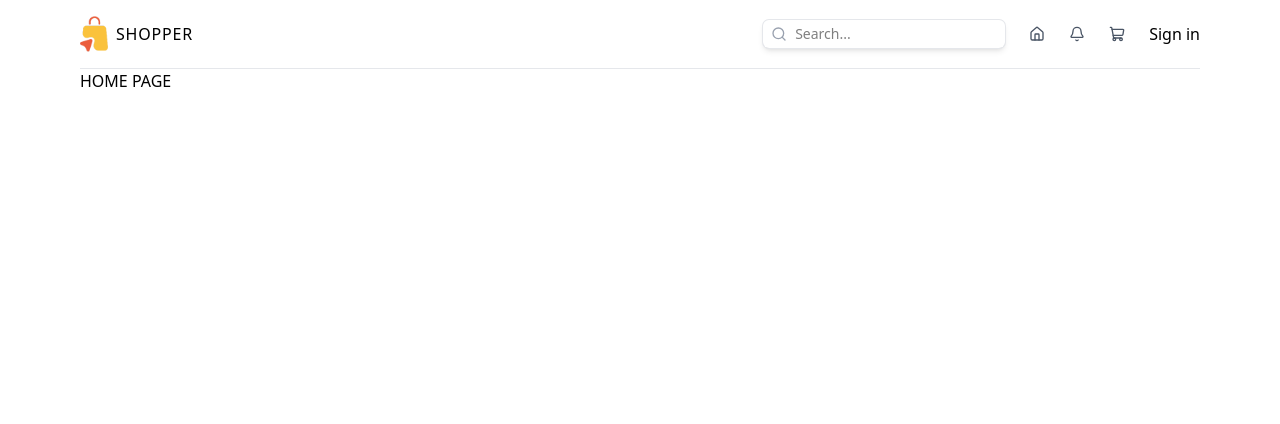
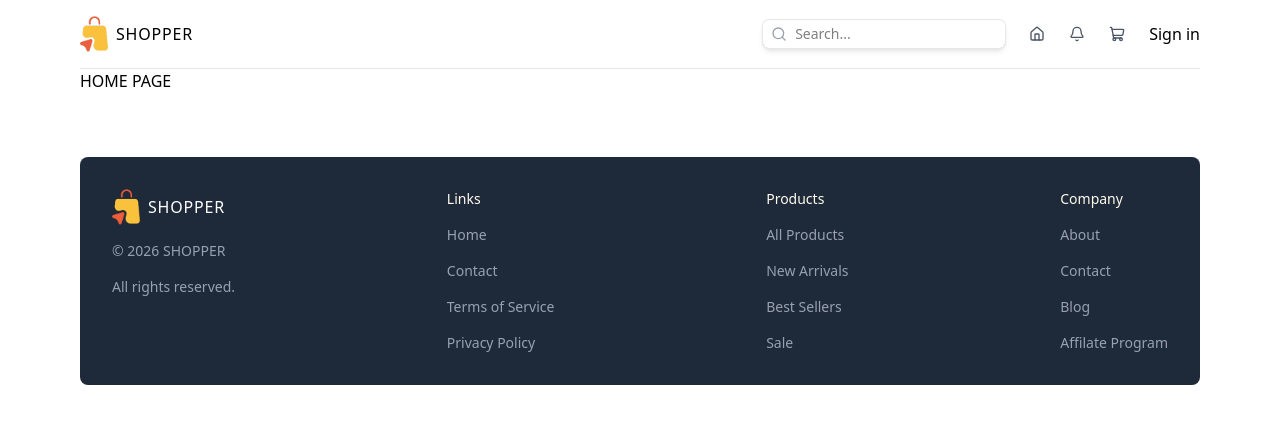
Before and after one commit to milad-ramavandi/e-commerce-ui, a Next.js app: page / in a window 1280 px wide. Shown: the top 424 px of the page. Built offline with nearby package versions, Linux system fonts and the light colour scheme.

Commit message:
feat: implementing Footer component & create constants folder

```diff
--- a/app/layout.tsx
+++ b/app/layout.tsx
@@ -2,6 +2,7 @@ import type { Metadata } from "next";
 import { Geist, Geist_Mono } from "next/font/google";
 import "../styles/globals.css";
 import Header from "@/components/Header";
+import Footer from "@/components/Footer";
 
 const geistSans = Geist({
   variable: "--font-geist-sans",
@@ -28,6 +29,7 @@ export default function RootLayout({ children }: LayoutProps<"/">) {
         <div className="mx-auto p-4 sm:max-w-xl md:max-w-2xl lg:max-w-3xl xl:max-w-6xl">
           <Header/>
           {children}
+          <Footer/>
         </div>
       </body>
     </html>
--- /dev/null
+++ b/components/Footer.tsx
@@ -0,0 +1,43 @@
+import { HOME, LOGO } from "@/constants";
+import Image from "next/image";
+import Link from "next/link";
+
+const Footer = () => {
+  return (
+    <footer className="mt-16 flex flex-col gap-8 items-center md:flex-row md:items-start md:justify-between md:gap-0 bg-gray-800 p-8 rounded-lg">
+      <div className="flex flex-col gap-4 items-center md:items-start">
+        <Link href={HOME} className="flex items-center">
+          <Image src={LOGO} width={36} height={36} alt="logo" />
+          <p className="hidden md:block font-medium text-md tracking-wider text-white">
+            SHOPPER
+          </p>
+        </Link>
+        <p className="text-sm text-gray-400">© 2026 SHOPPER</p>
+        <p className="text-sm text-gray-400">All rights reserved.</p>
+      </div>
+      <div className="flex flex-col gap-4 text-sm text-gray-400 items-center md:items-start">
+        <p className="text-sm text-amber-50">Links</p>
+        <Link href={HOME} className="hover:text-gray-300">Home</Link>
+        <Link href={HOME} className="hover:text-gray-300">Contact</Link>
+        <Link href={HOME} className="hover:text-gray-300">Terms of Service</Link>
+        <Link href={HOME} className="hover:text-gray-300">Privacy Policy</Link>
+      </div>
+      <div className="flex flex-col gap-4 text-sm text-gray-400 items-center md:items-start">
+        <p className="text-sm text-amber-50">Products</p>
+        <Link href={HOME} className="hover:text-gray-300">All Products</Link>
+        <Link href={HOME} className="hover:text-gray-300">New Arrivals</Link>
+        <Link href={HOME} className="hover:text-gray-300">Best Sellers</Link>
+        <Link href={HOME} className="hover:text-gray-300">Sale</Link>
+      </div>
+      <div className="flex flex-col gap-4 text-sm text-gray-400 items-center md:items-start">
+        <p className="text-sm text-amber-50">Company</p>
+        <Link href={HOME} className="hover:text-gray-300">About</Link>
+        <Link href={HOME} className="hover:text-gray-300">Contact</Link>
+        <Link href={HOME} className="hover:text-gray-300">Blog</Link>
+        <Link href={HOME} className="hover:text-gray-300">Affilate Program</Link>
+      </div>
+    </footer>
+  );
+};
+
+export default Footer;
--- a/components/Header.tsx
+++ b/components/Header.tsx
@@ -2,14 +2,15 @@ import Image from "next/image";
 import Link from "next/link";
 import SearchBar from "./SearchBar";
 import { Bell, Home, ShoppingCart } from "lucide-react";
+import { HOME, LOGO, SIGNIN } from "@/constants";
 
 const Header = () => {
   return (
     <header className="flex items-center justify-between border-b border-gray-200 pb-4">
       {/* LEFT */}
-      <Link href={"/"} className="flex items-center">
+      <Link href={HOME} className="flex items-center">
         <Image
-          src={"/logo.png"}
+          src={LOGO}
           width={36}
           height={36}
           alt="logo"
@@ -22,10 +23,10 @@ const Header = () => {
       {/* RIGHT */}
       <div className="flex items-center gap-6">
         <SearchBar />
-        <Link href={"/"}><Home className="w-4 h-4 text-gray-600"/></Link>
+        <Link href={HOME}><Home className="w-4 h-4 text-gray-600"/></Link>
         <Bell className="w-4 h-4 text-gray-600"/>
         <ShoppingCart className="w-4 h-4 text-gray-600"/>
-        <Link href={"/login"}>Sign in</Link>
+        <Link href={SIGNIN}>Sign in</Link>
       </div>
     </header>
   );
--- /dev/null
+++ b/constants/index.ts
@@ -0,0 +1,10 @@
+// ADDRESS LOCAL IMAGE
+
+export const LOGO = "/logo.png";
+
+
+
+// ADDRESS PAGES
+
+export const HOME = "/";
+export const SIGNIN = "/login"
```
